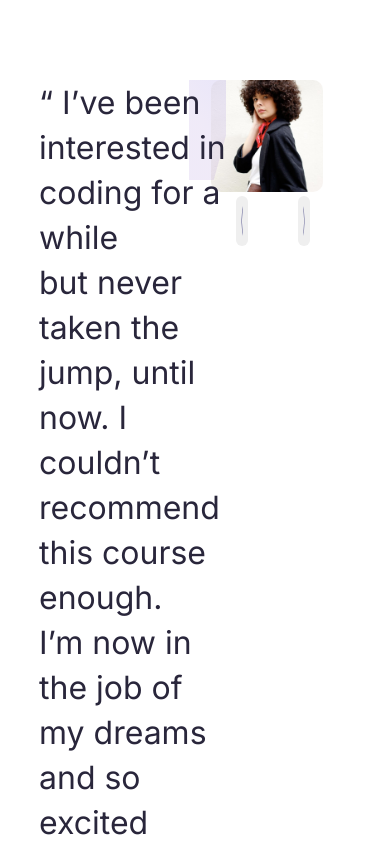
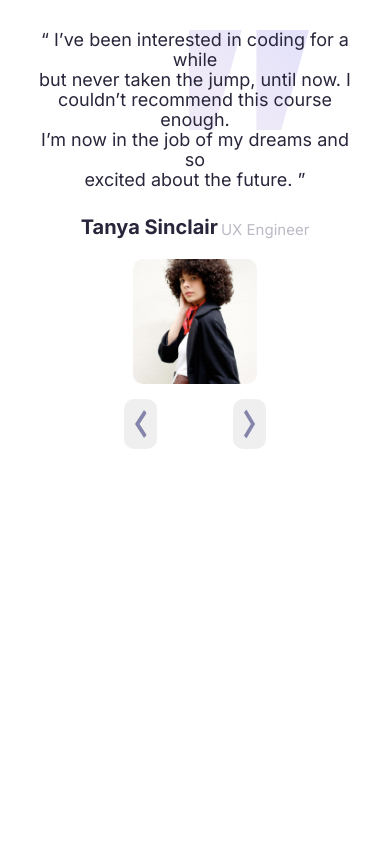
Before and after one commit to ricardoangelbustos/frontend-mentor-testimonials-slider, a plain HTML site: page index.html in a window 390 px wide. Shown: the top 844 px of the page. Drawn offline with Linux system fonts and the light colour scheme.

Commit message:
Responsive y ajustes de texto

```diff
--- a/script.js
+++ b/script.js
@@ -1,7 +1,7 @@
 function changeText() {
   var text = document.getElementById("text");
   if (text.innerHTML.match("“ I’ve")) {
-    text.innerHTML = "“ If you want to lay the best foundation possible I’d recommend taking this course. The depth the instructors go into is incredible. I now feel so confident about starting up as a professional developer. ”";
+    text.innerHTML = "“ If you want to lay the best foundation <br> possible I’d recommend taking this <br> course. The depth the instructors go into <br> is incredible. I now feel so confident about <br> starting up as a professional developer. ”";
   } else {
     text.innerHTML = "“ I’ve been interested in coding for a while <br> but never taken the jump, until now. I <br> couldn’t recommend this course enough. <br> I’m now in the job of my dreams and so <br> excited about the future. ”";
   }
--- a/style.css
+++ b/style.css
@@ -75,3 +75,57 @@ body{
     width: 60%;
     height: 30px;
 }
+@media (max-width: 1215px){
+    .text p{
+        font-size: 25px;
+        line-height: 30px;
+    }
+}
+@media (max-width: 990px){
+    .container{
+        display: flex;
+        flex-direction: column;
+        justify-content: center;
+        align-items: center;
+        margin: 30px auto;
+    }
+    .text{
+        width: 100%;
+        text-align: center;
+    }
+    .name{
+        display: flex;
+        justify-content: center;
+    }
+    .photo{
+        width: 100%;
+        position: static;
+        display: flex;
+        flex-direction: column;
+        justify-content: center;
+        align-items: center;
+        margin-top: 20px;
+    }
+    .photo img{
+        width: 40%;
+    }
+    .buttons{
+        width: 70%;
+        margin-top: 15px;
+    }
+    .buttons button{
+        width: 10%;
+        height: 50px;
+    }
+}
+@media (max-width: 768px){
+    .text p{
+        font-size: 18px;
+        line-height: 20px;
+    }
+}
+@media (max-width: 500px){
+    .buttons button{
+        width: 15%;
+    }
+}
```
